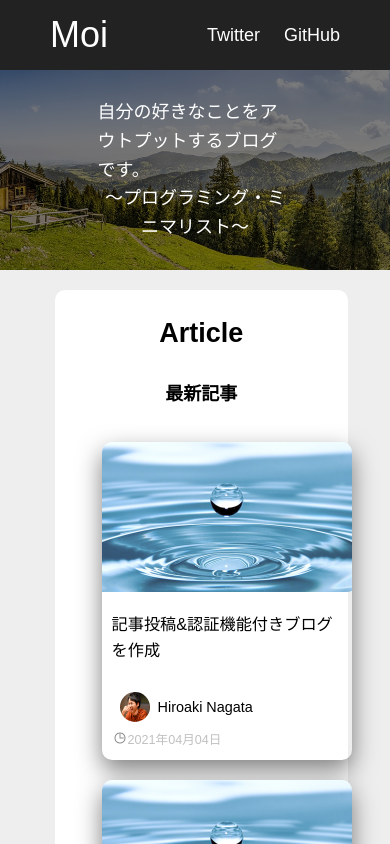
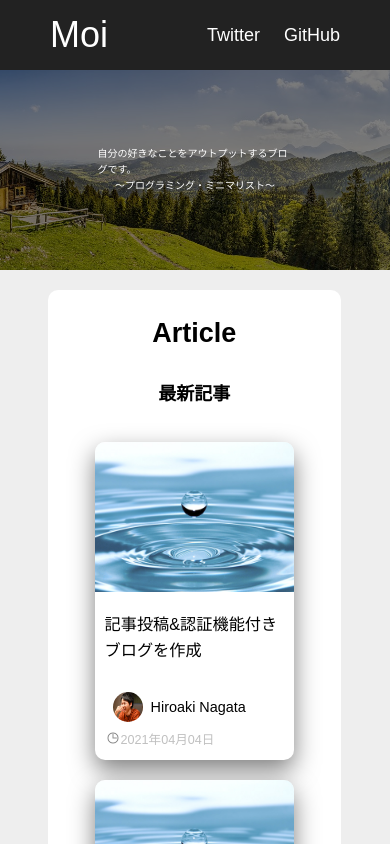
Before and after one commit to nagatapote/Moi, a Next.js app: page / in a window 390 px wide. Shown: the top 844 px of the page. Built offline with nearby package versions, Linux system fonts and the light colour scheme.

Commit message:
add: responsive

```diff
--- a/styles/imageArea.module.css
+++ b/styles/imageArea.module.css
@@ -17,3 +17,14 @@
   transform: translate(-50%, -50%);
   color: white;
 }
+
+@media screen and (max-width: 767px) {
+  .imageArea span {
+    position: absolute;
+    top: 50%;
+    left: 50%;
+    transform: translate(-50%, -50%);
+    color: white;
+    font-size: 10px;
+  }
+}
--- a/styles/layout.module.css
+++ b/styles/layout.module.css
@@ -89,7 +89,7 @@
   width: 75%;
   position: relative;
   min-height: 80vh;
-  margin: 20px 20px 20px 55px;
+  margin: 20px 20px 20px 48px;
   padding-bottom: 20px;
 }
 
@@ -117,7 +117,17 @@
 }
 
 @media screen and (max-width: 767px) {
+  .mainAll {
+    display: flex;
+    flex-flow: column;
+    background-color: #eeeeee;
+  }
+
   .rightArea {
-    display: none;
+    border-radius: 10px;
+    background-color: white;
+    width: 75%;
+    margin: 20px auto;
+    padding: 20px 20px 20px 20px;
   }
 }
--- a/styles/util.module.css
+++ b/styles/util.module.css
@@ -75,4 +75,24 @@
   height: 16px;
 }
 
+@media screen and (max-width: 767px) {
+  .blogListItem {
+    display: inline-block;
+    vertical-align: top;
+    width: auto;
+    height: auto;
+    border-radius: 10px;
+    overflow: hidden;
+    margin: 10px;
+    box-shadow: 0 10px 25px 0 rgba(0, 0, 0, 0.5);
+  }
+
+  .blogListImage {
+    object-fit: cover;
+    width: 295px;
+    height: 150px;
+    margin-bottom: 10px;
+  }
+}
+
 /* posts.[id].tsx css */
```
